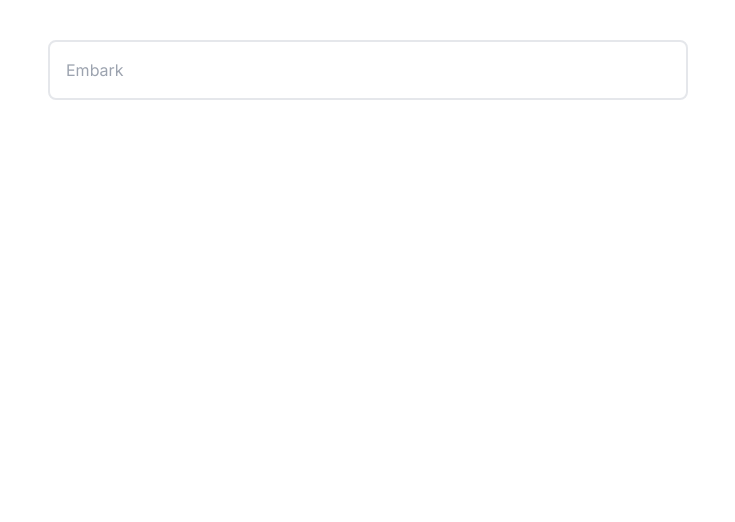
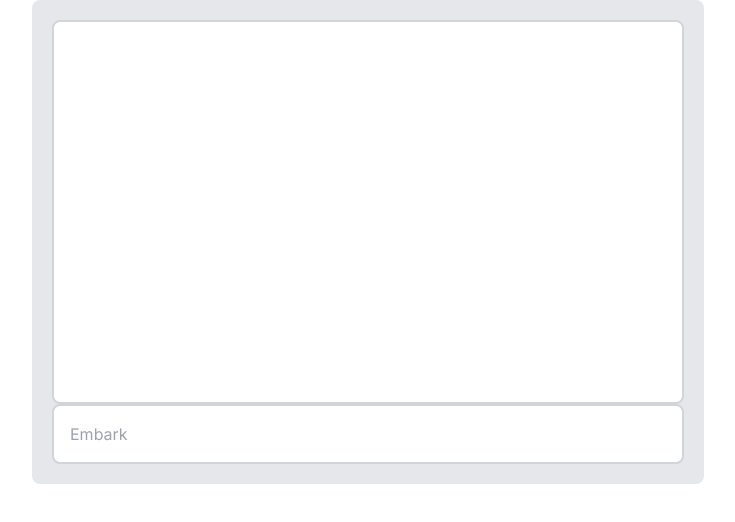
Before and after one commit to Ben-Santana/AI-Dungeon-Master, a Next.js app: page / in a window 1280 px wide. Shown: the top 522 px of the page, without its empty margins (272-1007 px from the left). Built offline with nearby package versions, Linux system fonts and the light colour scheme.

Commit message:
added chat input and messages field

```diff
--- a/app/components/chat.tsx
+++ b/app/components/chat.tsx
@@ -5,7 +5,7 @@ import { useState } from "react";
 
 function ChatInput() {
   return (
-    <div className="bg-white border-2 p-2 rounded-lg flex">
+    <div className="bg-white border-gray-300 border-2 p-2 rounded-lg flex">
       <input
         className="w-full py-2 px-2 text-gray-800 rounded-lg focus:outline-none"
         type="text"
@@ -22,8 +22,11 @@ export default function GameChat({ adventurers }: { adventurers: Adventurer[] })
 
 
   return (
-    <main className="relative max-w-2xl mx-auto">
-      <div className="sticky top-0 w-full pt-10 px-4">
+    <main className="relative bg-gray-200 max-w-2xl mx-auto h-full p-5 rounded-lg">
+      <div className="w-full h-96 border-gray-300 bg-white border-2 p-2 rounded-lg">
+
+      </div>
+      <div className="w-full">
         <ChatInput />
       </div>
     </main>
--- a/app/components/home.tsx
+++ b/app/components/home.tsx
@@ -5,6 +5,8 @@ export default function Home() {
     const players: Adventurer[] = [];
 
     return (
-        <GameChat {...{ adventurers: players }}></GameChat>
+        <div className="">
+            <GameChat {...{ adventurers: players }}></GameChat>
+        </div>
     );
 }
```
